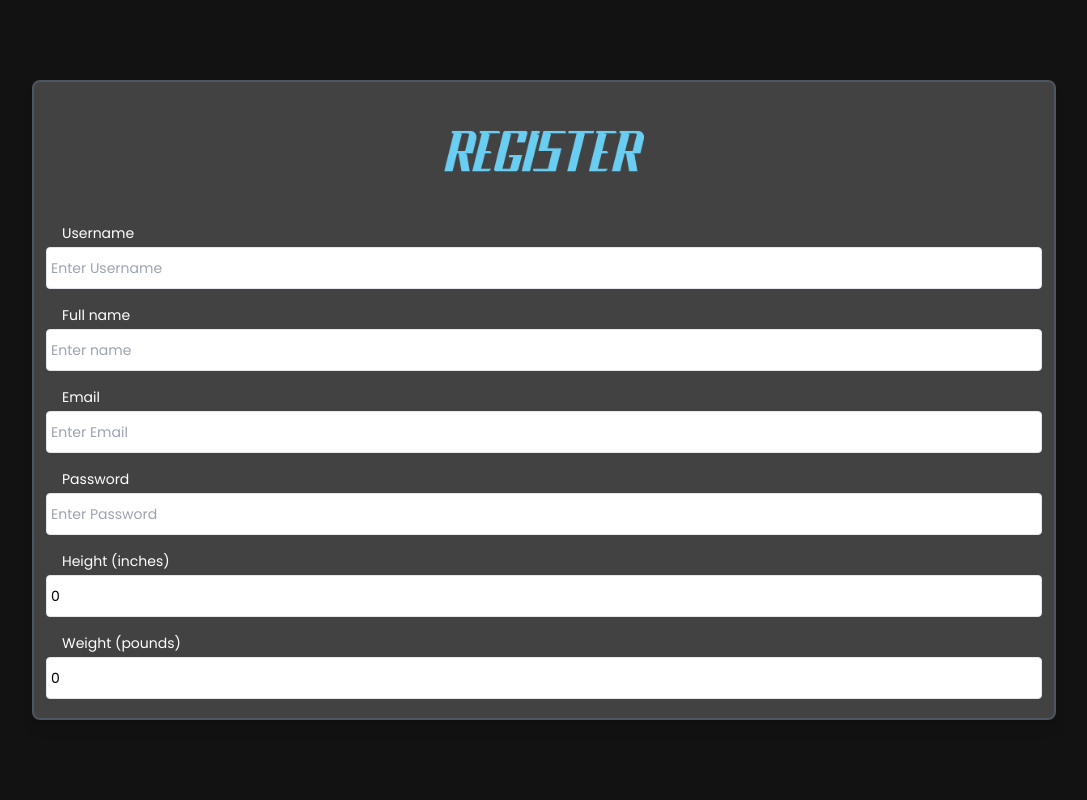
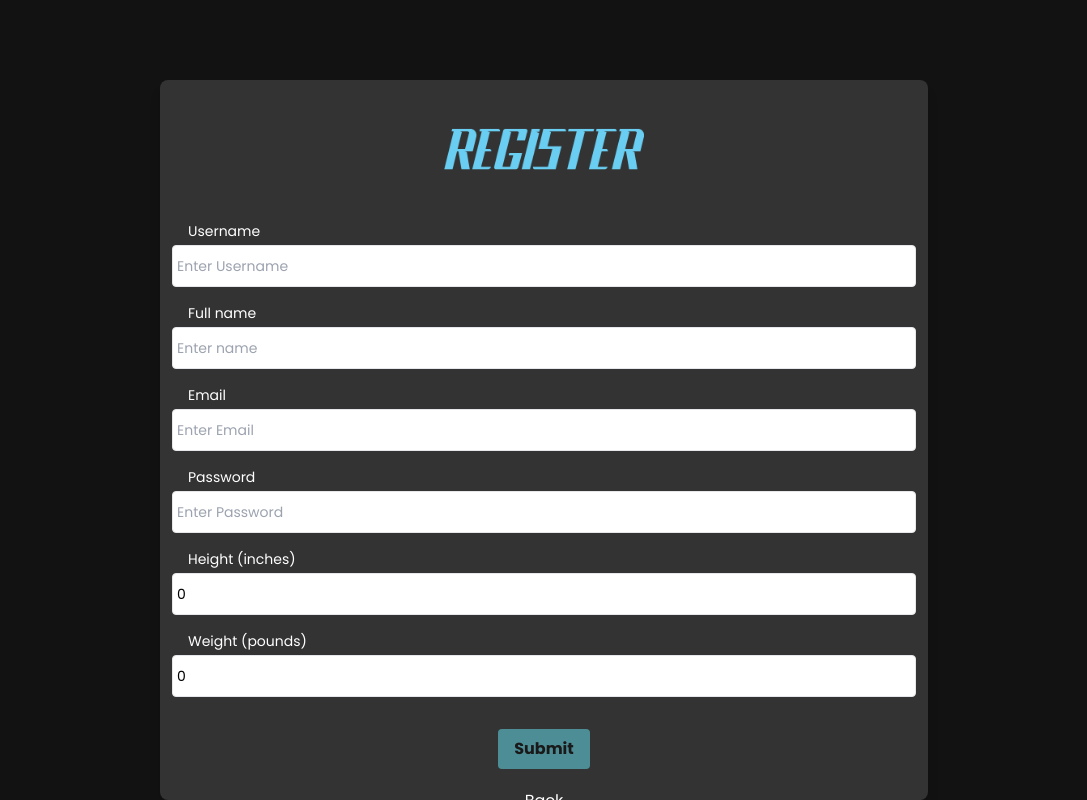
Before and after one commit to kevin7391s/shock_fitness, a Next.js app: page /signUp in a window 1280 px wide. Shown: the whole page, without its empty margins (96-1183 px from the left). Built offline with nearby package versions, Linux system fonts and the light colour scheme; no server answers.

Commit message:
changed background color

```diff
--- a/src/pages/login.tsx
+++ b/src/pages/login.tsx
@@ -33,7 +33,7 @@ function Login() {
     <div className="flex flex-col items-center h-screen bg-black">
       <div
         className="flex flex-col relative w-3/5 h-3/5 mx-auto overflow-hidden bg-gray-200 rounded-lg border-2 border-gray-600 shadow-lg cursor-pointer mt-20"
-        style={{ backgroundColor: "#424242" }}
+        style={{ backgroundColor: "#333333" }}
       >
         <div className="flex flex-col items-center">
           <Image
--- a/src/pages/signUp.tsx
+++ b/src/pages/signUp.tsx
@@ -74,8 +74,8 @@ function signUp() {
       style={{ backgroundColor: "#121212" }}
     >
       <div
-        className=" flex flex-col   relative w-4/5 h-4/5 mx-auto  overflow-hidden bg-gray-200  rounded-lg border-2 border-gray-600 shadow-lg cursor-pointer mt-20"
-        style={{ backgroundColor: "#424242" }}
+        className=" flex flex-col   relative w-3/5 h-3.5/5 mx-auto  overflow-hidden bg-gray-200  rounded-lg shadow-lg cursor-pointer mt-20"
+        style={{ backgroundColor: "#333333" }}
       >
         <div className="flex flex-col items-center">
           <Image
```
